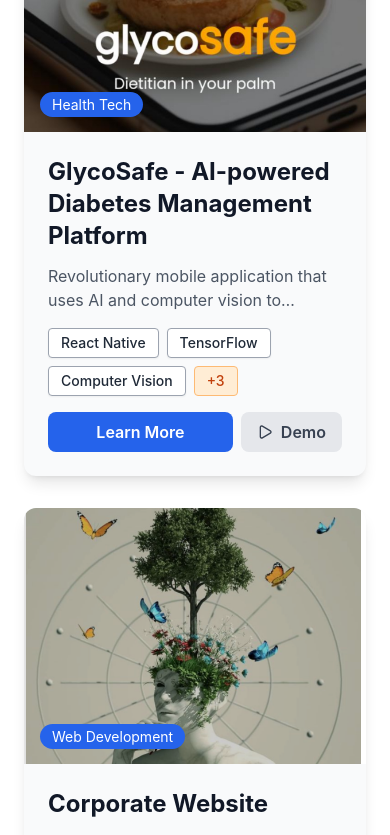
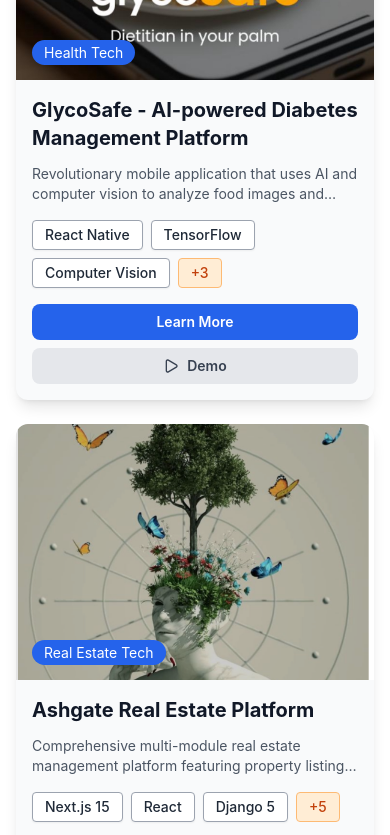
Before and after one commit to Muigaihacks/Tyrese-portfolio, a Next.js app: page / in a window 390 px wide. Shown: the part 6220-7055 px from the top of the page. Built offline with nearby package versions, Linux system fonts and the light colour scheme.

Commit message:
feat: Add SokoFresh live URL and admin access note to portfolio

```diff
--- a/src/components/Projects.tsx
+++ b/src/components/Projects.tsx
@@ -30,13 +30,25 @@
   },
   {
     id: 2,
-    title: 'Corporate Website',
-    description: 'Designed and developed a modern corporate website for ByteFlow, featuring a sleek dark mode interface and intuitive navigation.',
-    fullDescription: 'The site serves as the central hub for showcasing our services, projects, and thought leadership in the tech space.',
+    title: 'Ashgate Real Estate Platform',
+    description: 'Comprehensive multi-module real estate management platform featuring property listings, property management with M-Pesa integration, land development advisory, and carbon credits tracking. Launching mid-January 2025.',
+    fullDescription: 'A full-stack real estate platform built for Ashgate Ltd, integrating property management, tenant relations, rent collection via M-Pesa, land development advisory services, and carbon credits tracking. The system features separate admin and user interfaces, with property owners, agents, tenants, and general users accessing different modules based on their roles. The platform includes advanced search and filtering, interactive maps, SEO-optimized property pages, and comprehensive analytics dashboards. Built with modern web technologies for scalability and performance.',
     image: '/byteflowcard.png',
-    technologies: ['Next.js', 'React', 'TailwindCSS', 'TypeScript'],
-    link: 'https://byteflow.co.ke',
-    category: 'Web Development'
+    technologies: ['Next.js 15', 'React', 'Django 5', 'DRF', 'PostgreSQL', 'Django Unfold', 'TailwindCSS', 'TypeScript'],
+    link: null,
+    category: 'Real Estate Tech',
+    features: [
+      'Property listings with advanced search and map integration',
+      'Property management system for landlords and tenants',
+      'M-Pesa integration for rent collection',
+      'Land development advisory and investor connections',
+      'Carbon credits tracking and certification',
+      'Multi-role access (Admin, Landlord, Agent, Tenant, General User)',
+      'SEO-optimized property pages',
+      'Analytics and reporting dashboards'
+    ],
+    comingSoon: true,
+    launchDate: 'Mid-January 2025'
   },
   {
     id: 3,
@@ -57,6 +69,8 @@
     ],
     link: '/projects/sokofresh-ea',
     category: 'Enterprise Software',
+    liveUrl: 'https://tyrese-pwa-production.up.railway.app',
+    adminAccessNote: 'For demo access to the admin panel, please contact us through the contact form.',
     demoVideo: null,
     screenshots: [
       '/sokofresh-dashboard.png',
@@ -85,6 +99,8 @@
     ],
     link: '/projects/liquor-store-system',
     category: 'Business Software',
+    liveUrl: 'https://liqourstoresystem.onrender.com',
+    adminAccessNote: 'For demo access to the admin panel, please contact us through the contact form.',
     demoVideo: null,
     screenshots: [
       '/liquor-store-dashboard.png',
@@ -100,13 +116,13 @@
   const [selectedProject, setSelectedProject] = useState<typeof projects[0] | null>(null);
 
   return (
-    <section id="projects" className="py-20 px-6 bg-white">
+    <section id="projects" className="py-12 sm:py-16 lg:py-20 px-4 sm:px-6 bg-white">
       <div className="max-w-7xl mx-auto">
-        <h2 className="text-4xl font-bold text-center mb-16">
+        <h2 className="text-3xl sm:text-4xl font-bold text-center mb-12 sm:mb-16">
           My <span className="text-gold">Portfolio</span>
         </h2>
 
-        <div className="grid grid-cols-1 md:grid-cols-2 gap-8">
+        <div className="grid grid-cols-1 md:grid-cols-2 gap-6 sm:gap-8">
           {projects.map((project) => (
             <div
               key={project.id}
@@ -128,11 +144,11 @@
               </div>
 
               {/* Project Info */}
-              <div className="p-6">
-                <h3 className="text-2xl font-bold text-gray-900 mb-3 group-hover:text-blue-600 transition-colors">
+              <div className="p-4 sm:p-6">
+                <h3 className="text-xl sm:text-2xl font-bold text-gray-900 mb-3 group-hover:text-blue-600 transition-colors">
                   {project.title}
                 </h3>
-                <p className="text-gray-600 mb-4 line-clamp-2">
+                <p className="text-sm sm:text-base text-gray-600 mb-4 line-clamp-2">
                   {project.description}
                 </p>
 
@@ -153,21 +169,33 @@
                 </div>
 
                 {/* Action Buttons */}
-                <div className="flex gap-2">
+                <div className="flex flex-col sm:flex-row gap-2">
                   {project.hasDetailedPage ? (
                     <Link
                       href={project.link!}
-                      className="flex-1 bg-blue-600 hover:bg-blue-700 text-white py-2 px-4 rounded-lg font-semibold text-center transition-colors"
+                      className="flex-1 bg-blue-600 hover:bg-blue-700 text-white py-2 px-4 rounded-lg font-semibold text-center transition-colors text-sm sm:text-base"
                     >
                       View Details
                     </Link>
                   ) : (
                     <button
                       onClick={() => setSelectedProject(project)}
-                      className="flex-1 bg-blue-600 hover:bg-blue-700 text-white py-2 px-4 rounded-lg font-semibold transition-colors"
+                      className="flex-1 bg-blue-600 hover:bg-blue-700 text-white py-2 px-4 rounded-lg font-semibold transition-colors text-sm sm:text-base"
                     >
                       Learn More
                     </button>
+                  )}
+
+                  {project.liveUrl && (
+                    <a
+                      href={project.liveUrl}
+                      target="_blank"
+                      rel="noopener noreferrer"
+                      className="bg-green-600 hover:bg-green-700 text-white py-2 px-4 rounded-lg font-semibold flex items-center justify-center gap-2 transition-colors text-sm sm:text-base"
+                    >
+                      <ExternalLink className="w-4 h-4" />
+                      Live System
+                    </a>
                   )}
 
                   {project.demoVideo && (
@@ -175,7 +203,7 @@
                       href={project.demoVideo}
                       target="_blank"
                       rel="noopener noreferrer"
-                      className="bg-gray-200 hover:bg-gray-300 text-gray-700 py-2 px-4 rounded-lg font-semibold flex items-center gap-2 transition-colors"
+                      className="bg-gray-200 hover:bg-gray-300 text-gray-700 py-2 px-4 rounded-lg font-semibold flex items-center justify-center gap-2 transition-colors text-sm sm:text-base"
                     >
                       <Play className="w-4 h-4" />
                       Demo
@@ -198,8 +226,8 @@
               onClick={(e) => e.stopPropagation()}
             >
               {/* Modal Header */}
-              <div className="sticky top-0 bg-gray-900 border-b border-gray-800 p-6 flex justify-between items-center">
-                <h3 className="text-2xl font-bold text-white">{selectedProject.title}</h3>
+              <div className="sticky top-0 bg-gray-900 border-b border-gray-800 p-4 sm:p-6 flex justify-between items-center">
+                <h3 className="text-xl sm:text-2xl font-bold text-white pr-4">{selectedProject.title}</h3>
                 <button
                   onClick={() => setSelectedProject(null)}
                   className="w-10 h-10 bg-white/5 hover:bg-white/10 rounded-lg flex items-center justify-center transition-colors"
@@ -209,11 +237,11 @@
               </div>
 
               {/* Modal Content */}
-              <div className="p-6">
-                <p className="text-gray-300 mb-4 leading-relaxed">
+              <div className="p-4 sm:p-6">
+                <p className="text-sm sm:text-base text-gray-300 mb-4 leading-relaxed">
                   {selectedProject.description}
                 </p>
-                <p className="text-gray-400 mb-6 leading-relaxed">
+                <p className="text-sm sm:text-base text-gray-400 mb-6 leading-relaxed">
                   {selectedProject.fullDescription}
                 </p>
 
@@ -246,16 +274,42 @@
                   </div>
                 </div>
 
-                {selectedProject.link && !selectedProject.hasDetailedPage && (
+                {selectedProject.liveUrl && (
+                  <div className="space-y-3">
+                    <a
+                      href={selectedProject.liveUrl}
+                      target="_blank"
+                      rel="noopener noreferrer"
+                    className="w-full bg-green-600 hover:bg-green-700 text-white py-2.5 sm:py-3 rounded-lg font-semibold flex items-center justify-center gap-2 transition-colors text-sm sm:text-base"
+                  >
+                    <ExternalLink className="w-4 h-4 sm:w-5 sm:h-5" />
+                    View Live System
+                  </a>
+                    {selectedProject.adminAccessNote && (
+                      <p className="text-sm text-gray-400 text-center italic">
+                        {selectedProject.adminAccessNote}
+                      </p>
+                    )}
+                  </div>
+                )}
+
+                {selectedProject.link && !selectedProject.hasDetailedPage && !selectedProject.liveUrl && (
                   <a
                     href={selectedProject.link}
                     target="_blank"
                     rel="noopener noreferrer"
-                    className="w-full bg-gold hover:bg-[#ff9d4d] text-black py-3 rounded-lg font-semibold flex items-center justify-center gap-2 transition-colors"
+                    className="w-full bg-gold hover:bg-[#ff9d4d] text-black py-2.5 sm:py-3 rounded-lg font-semibold flex items-center justify-center gap-2 transition-colors text-sm sm:text-base"
                   >
-                    <ExternalLink className="w-5 h-5" />
+                    <ExternalLink className="w-4 h-4 sm:w-5 sm:h-5" />
                     View Live Project
                   </a>
+                )}
+
+                {selectedProject.comingSoon && (
+                  <div className="bg-blue-900/50 border border-blue-700 rounded-lg p-4 text-center">
+                    <p className="text-blue-300 font-semibold mb-2">Launch Date: {selectedProject.launchDate}</p>
+                    <p className="text-gray-400 text-sm">This project is currently in development and will be available soon.</p>
+                  </div>
                 )}
               </div>
             </div>
```
